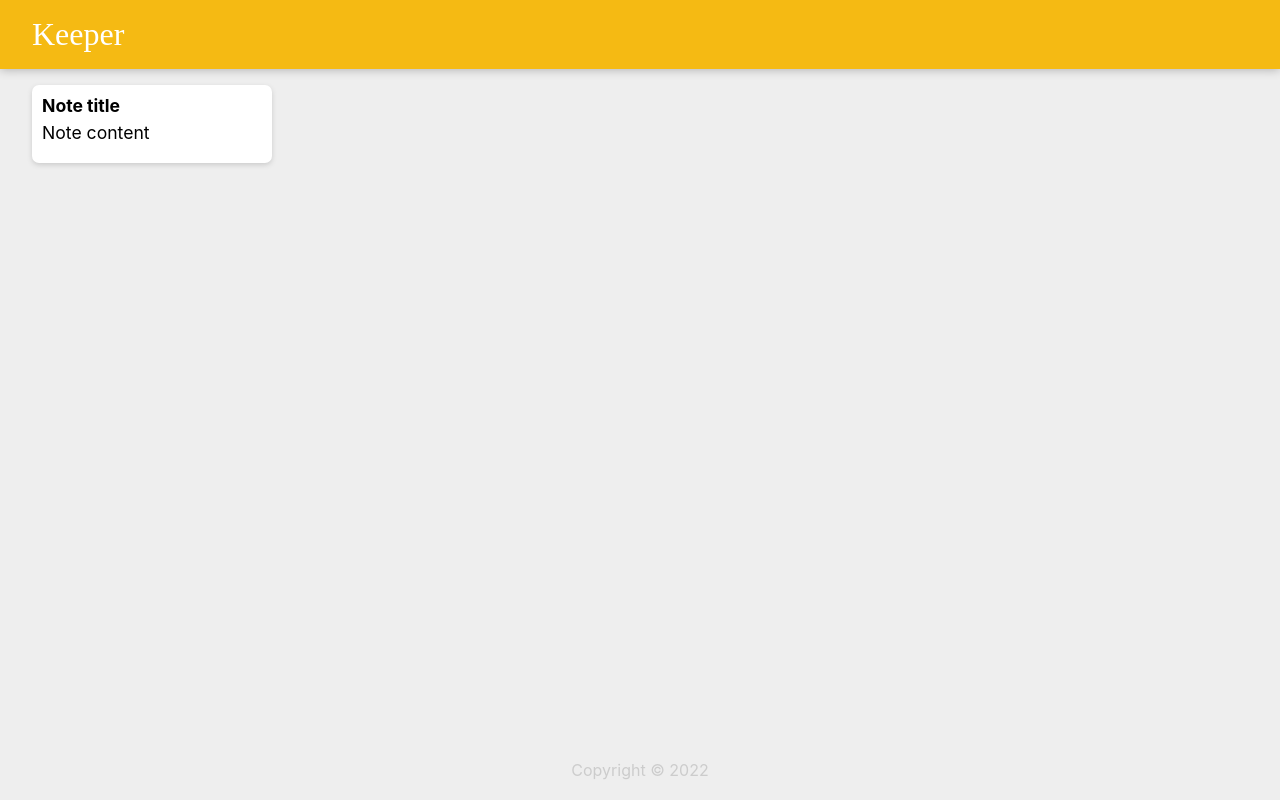
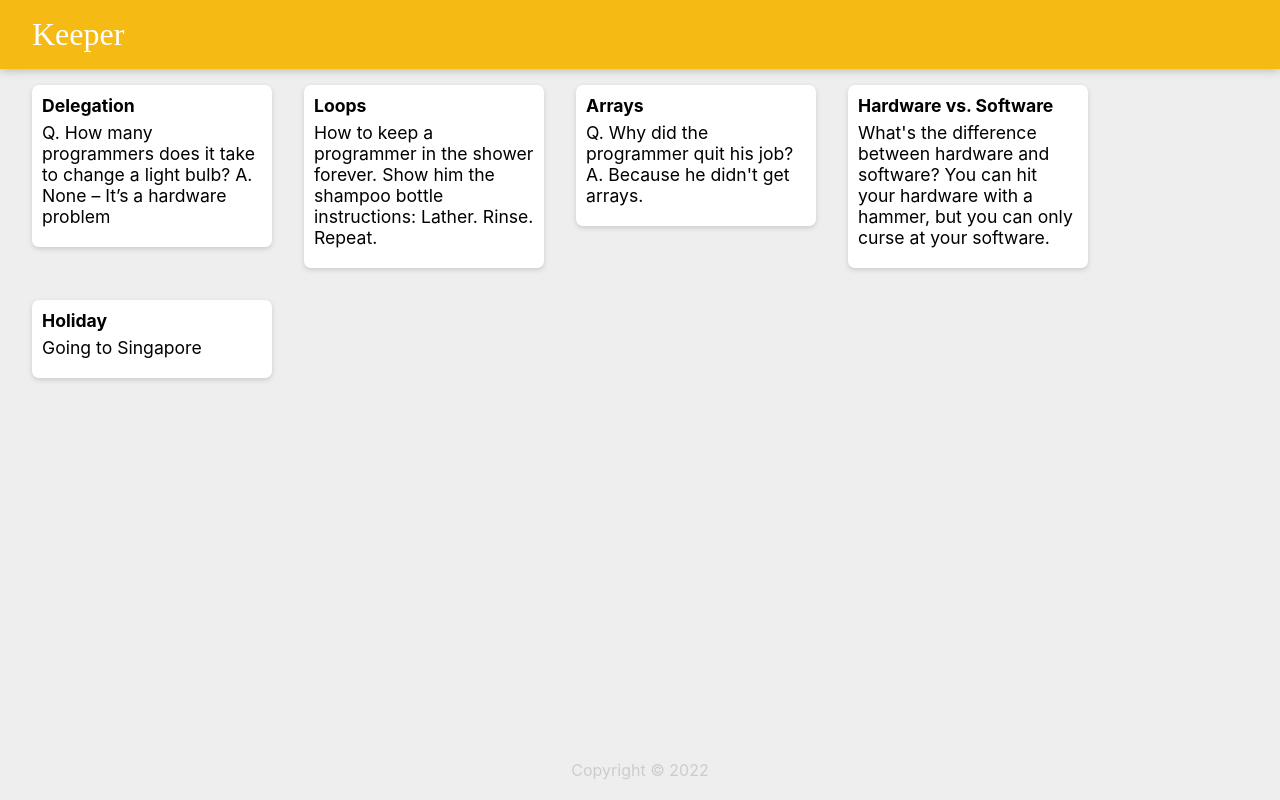
Before and after one commit to sohampatel2808/keeper, a React (Create React App) app: page / in a window 1280 px wide. Built offline with nearby package versions, Linux system fonts and the light colour scheme; a web font is replaced by a local one.

Commit message:
dynamically render notes

```diff
--- a/src/components/App.jsx
+++ b/src/components/App.jsx
@@ -5,12 +5,25 @@
 import Footer from './Footer';
 import Note from './Note';
 
+import { mockNotes } from '../mock-data/notes';
+
 class App extends React.Component {
+  createNote(note) {
+    return (
+      <Note
+        key={note.key}
+        title={note.title}
+        content={note.content} />
+    );
+  }
+
   render() {
     return (
       <React.Fragment>
         <Header />
-        <Note />
+
+        {mockNotes.map(this.createNote)}
+
         <Footer />
       </React.Fragment>
     );
--- a/src/components/Note.jsx
+++ b/src/components/Note.jsx
@@ -5,8 +5,8 @@
   render() {
     return (
       <div className='note'>
-        <h1>Note title</h1>
-        <p>Note content</p>
+        <h1>{this.props.title}</h1>
+        <p>{this.props.content}</p>
       </div>
     );
   }
--- /dev/null
+++ b/src/mock-data/notes.js
@@ -0,0 +1,27 @@
+export const mockNotes = [
+  {
+    key: 1,
+    title: 'Delegation',
+    content: 'Q. How many programmers does it take to change a light bulb? A. None – It’s a hardware problem'
+  },
+  {
+    key: 2,
+    title: 'Loops',
+    content: 'How to keep a programmer in the shower forever. Show him the shampoo bottle instructions: Lather. Rinse. Repeat.'
+  },
+  {
+    key: 3,
+    title: 'Arrays',
+    content: 'Q. Why did the programmer quit his job? A. Because he didn\'t get arrays.'
+  },
+  {
+    key: 4,
+    title: 'Hardware vs. Software',
+    content: 'What\'s the difference between hardware and software? You can hit your hardware with a hammer, but you can only curse at your software.'
+  },
+  {
+    key: 5,
+    title: 'Holiday',
+    content: 'Going to Singapore'
+  }
+];
```
